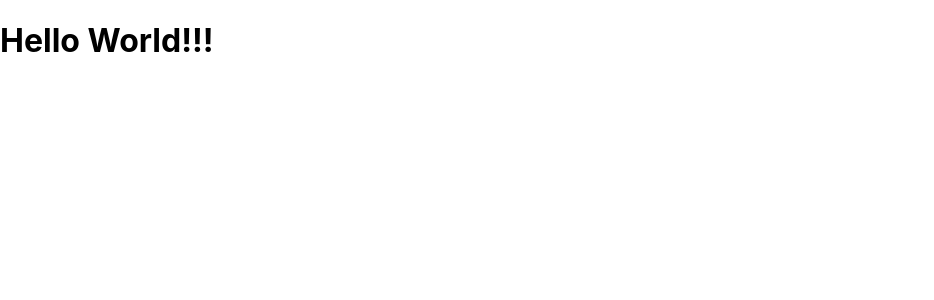
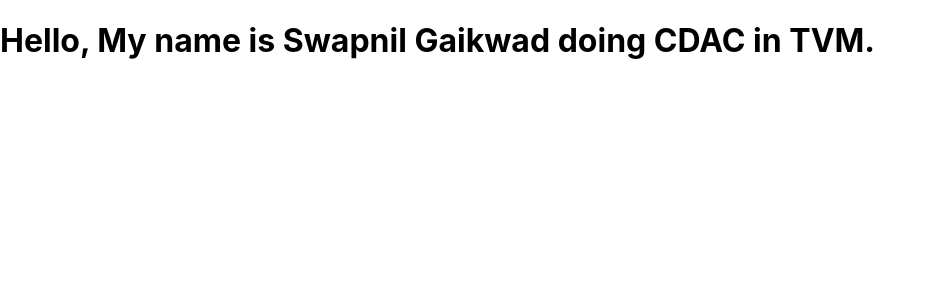
Before and after one commit to swapnilgaikwad18/-DAC_ReactAssignment-22-05-2023, a React (Create React App) app: page / in a window 1280 px wide. Shown: the top 300 px of the page, without its empty margins (0-934 px from the left). Built offline with nearby package versions, Linux system fonts and the light colour scheme.

Commit message:
user-defined-component using interpolation

```diff
--- a/src/App.js
+++ b/src/App.js
@@ -1,4 +1,5 @@
-//ii) A user-defined component (tag) to display Hello World.
+//A user-defined component that has a local variable text .The component must display this
+//text as a main heading using interpolation.
 //Display this tag from App component
 
 function App(){
@@ -9,7 +10,8 @@
 }
 
 function Display(){
-  return(<div><h1>Hello World!!!</h1></div>);
+  let text = `Hello, My name is Swapnil Gaikwad doing CDAC in TVM.`;
+  return(<div><h1>{text}</h1></div>);
 }
 
 export default App;
```
